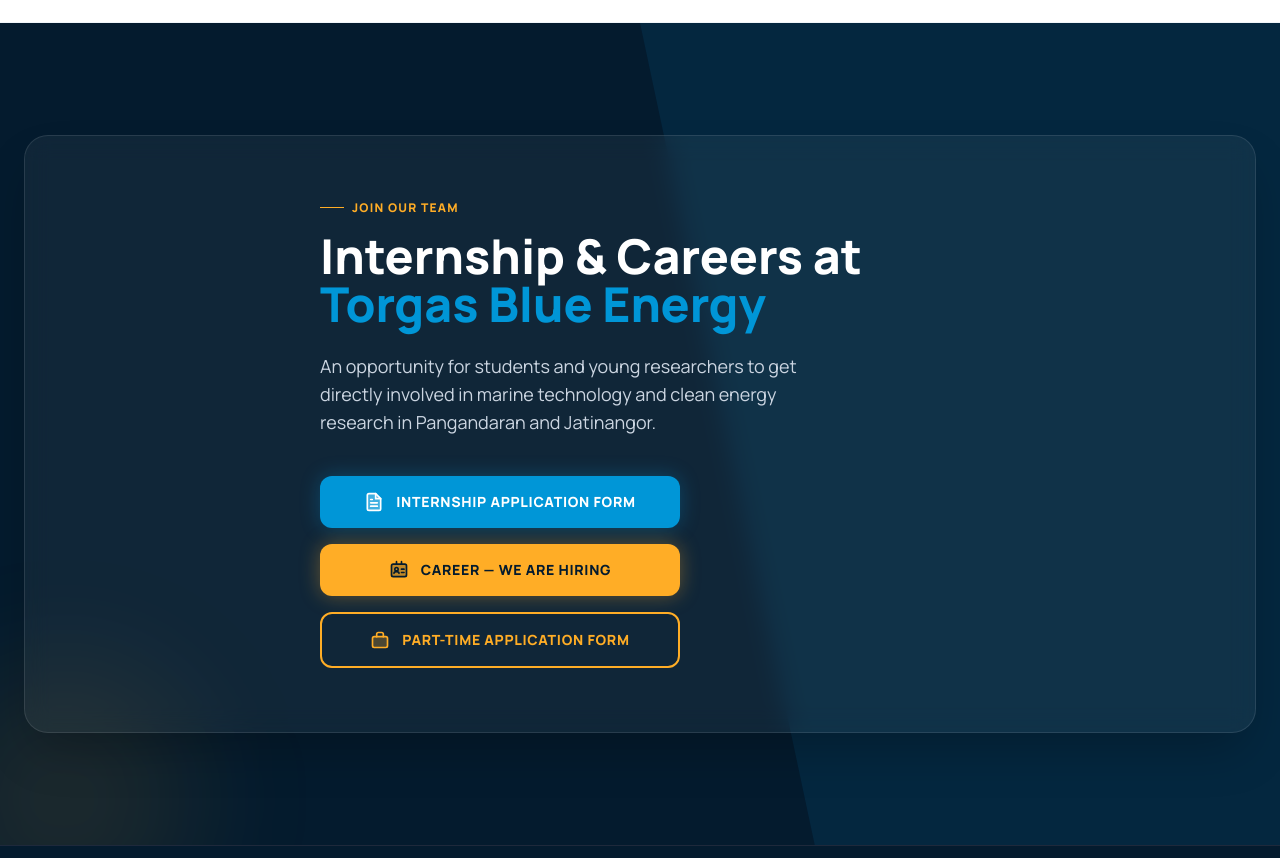
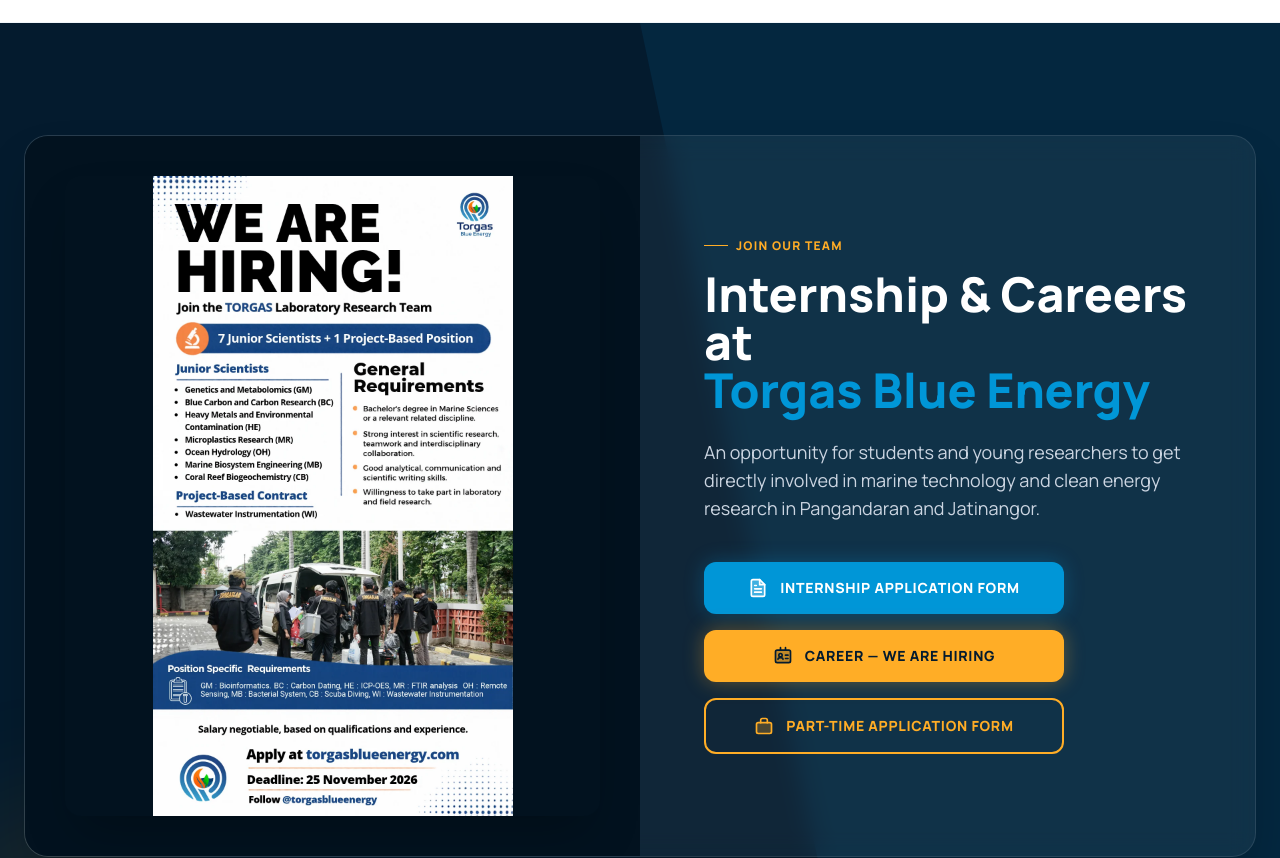
Before and after one commit to torgasblueenergy-ADMIN/torgasblueenergy-admin, a React (Vite) app: page / in a window 1280 px wide. Shown: the part 5640-6498 px from the top of the page. Built offline with nearby package versions, Linux system fonts and the light colour scheme; no server answers.

Commit message:
Pembaruan otomatis — 19 Nov 2026 12:55
Berkas: src/components/sections/InternshipSection.jsx

```diff
--- a/src/components/sections/InternshipSection.jsx
+++ b/src/components/sections/InternshipSection.jsx
@@ -16,26 +16,40 @@ function InternshipSection({ onOpenInternshipForm, onOpenPartTimeForm, onOpenCar
         <div className="bg-white/5 backdrop-blur-md border border-white/10 rounded-3xl overflow-hidden shadow-2xl">
 
           {/* ────────────────────────────────────────────────────────────────
-              POSTER MAGANG SEDANG DITURUNKAN — 4 Agu 2026
+              DUA KOLOM LAGI — 19 Nov 2026
 
-              Dulu bagian ini dua kolom: teks di kiri, poster di kanan.
-              Posternya diturunkan atas permintaan, jadi sekarang satu kolom
-              agar tidak menyisakan ruang kosong yang janggal.
+              Riwayat: 4 Agu 2026 poster magang diturunkan dan bagian ini
+              dijadikan satu kolom. Sekarang kembali dua kolom atas
+              permintaan Mahdan, tapi isinya FLYER LOWONGAN, bukan poster
+              magang yang dulu — dan posisinya di KIRI teks, kebalikan
+              dari tata letak lama.
 
-              MENGEMBALIKAN POSTER NANTI:
-                1. Ubah baris di bawah menjadi:
-                   <div className="grid grid-cols-1 lg:grid-cols-2 items-stretch">
-                2. Kembalikan class kolom teks menjadi:
-                   "p-8 sm:p-12 lg:p-16 flex flex-col justify-center order-2 lg:order-1"
-                3. Pasang kembali blok <SmartImage> kolom kanan.
+              Di layar kecil flyer tampil DI ATAS teks (grid satu kolom,
+              flyer lebih dulu). Itu disengaja: flyer inilah yang menarik
+              perhatian, dan menaruhnya di bawah tombol berarti hampir
+              tidak ada yang melihatnya di ponsel.
 
-              Berkas gambarnya TIDAK dihapus — masih ada di
-              public/images/activities/, jadi tinggal dipakai lagi.
+              Flyer memakai object-contain, bukan object-cover. Rasionya
+              9:16 sedangkan kolom ini jauh lebih pendek — dengan cover,
+              yang tersisa hanya potongan tengah dan tulisan "WE ARE
+              HIRING" ikut terpotong.
           ──────────────────────────────────────────────────────────────── */}
-          <div className="grid grid-cols-1 items-stretch">
+          <div className="grid grid-cols-1 lg:grid-cols-2 items-stretch">
 
-            {/* KOLOM TUNGGAL: Teks & Tombol Pendaftaran */}
-            <div className="p-8 sm:p-12 lg:p-16 flex flex-col justify-center max-w-3xl mx-auto w-full">
+            {/* KOLOM KIRI: Flyer Lowongan */}
+            <div className="order-1 bg-[#02121f] flex items-center justify-center p-6 sm:p-8 lg:p-10">
+              <SmartImage
+                src="images/activities/hiring-2026-11-flyer.jpg"
+                alt="We Are Hiring: 7 Junior Scientist positions and 1 project-based contract at Torgas Laboratory. Application deadline 25 November 2026."
+                className="w-full max-w-sm lg:max-w-none max-h-[560px] lg:max-h-[640px] object-contain rounded-2xl shadow-2xl"
+                /* Kalau berkasnya hilang, kolom ini dikosongkan saja —
+                   lebih baik daripada ikon gambar rusak di samping teks. */
+                onError={(e) => { e.target.style.display = 'none'; }}
+              />
+            </div>
+
+            {/* KOLOM KANAN: Teks & Tombol Pendaftaran */}
+            <div className="order-2 p-8 sm:p-12 lg:p-16 flex flex-col justify-center w-full">
               <span className="text-[#FFAD26] font-extrabold text-xs uppercase tracking-widest mb-4 block flex items-center gap-2">
                 <span className="w-6 h-px bg-[#FFAD26]"></span> JOIN OUR TEAM
               </span>
```
